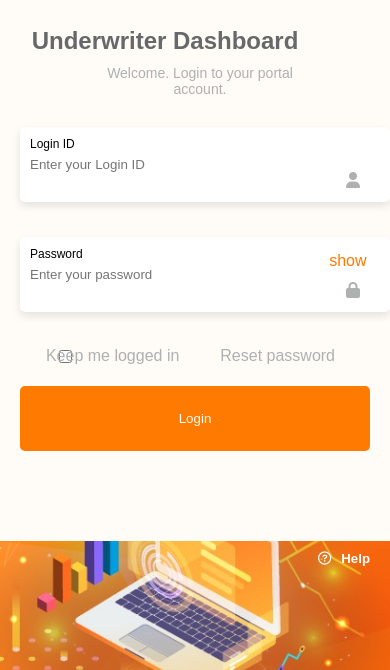
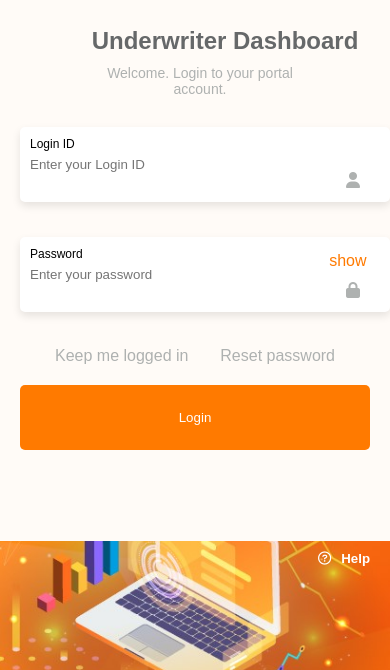
Before and after one commit to mdauwal/trm-dashboard, a plain HTML site: page index.html in a window 390 px wide. Shown: the part 174-844 px from the top of the page. Drawn offline with Linux system fonts and the light colour scheme.

Commit message:
login page modified

```diff
--- a/index.html
+++ b/index.html
@@ -29,8 +29,8 @@
         </div>
       </div>
       <div class="links">
-        <input type="checkbox" class="keepMeLoggedIn" id="keepMeLoggedIn">
-        <label for="keepMeLoggedIn" class="styled-link logged-in">Keep me logged in</label>
+        <!-- <input type="checkbox" class="keepMeLoggedIn" id="keepMeLoggedIn"> -->
+        <label for="keepMeLoggedIn" class="styled-link">Keep me logged in</label>
         <a href="reset.html" class="styled-link">Reset password</a>
       </div>
       <div class="button-container">
--- a/style.css
+++ b/style.css
@@ -99,7 +99,7 @@ body, html {
 .styled-textfield {
   width: 100%;
   height: 55px;
-  padding: 20px 10px 10px 10px;
+  padding: 20px 50px 50px 50px;
   margin-bottom: 20px;
   border-radius: 5px;
   box-shadow: 0 4px 8px rgba(0, 0, 0, 0.1);
@@ -118,9 +118,6 @@ body, html {
   transition: all 0.3s ease;
   pointer-events: none;
 
-}
-.logged-in {
-  margin-left: -230px;
 }
 
 .styled-textfield:focus + .textfield-label,
@@ -342,9 +339,6 @@ body, html {
     color: #AEB1B0;
     cursor: pointer;
   }
-  /* .styled-link:hover{
-    background-color: #FF7A00;
-  }  */
 
   .help-outline {
     color: white;
@@ -356,6 +350,7 @@ body, html {
     justify-content: flex-end;
   }
 
+
   @media (max-width: 768px) {
     .split-screen-grid {
       grid-template-columns: 1fr;
@@ -365,13 +360,10 @@ body, html {
       margin: 0 auto 20px auto;
     }
 
-    .heading {
-      padding-left: 0;
-      text-align: center;
-    }
 
     .textfield-container, .button-container {
       width: 100%;
+
     }
 
   }
```
